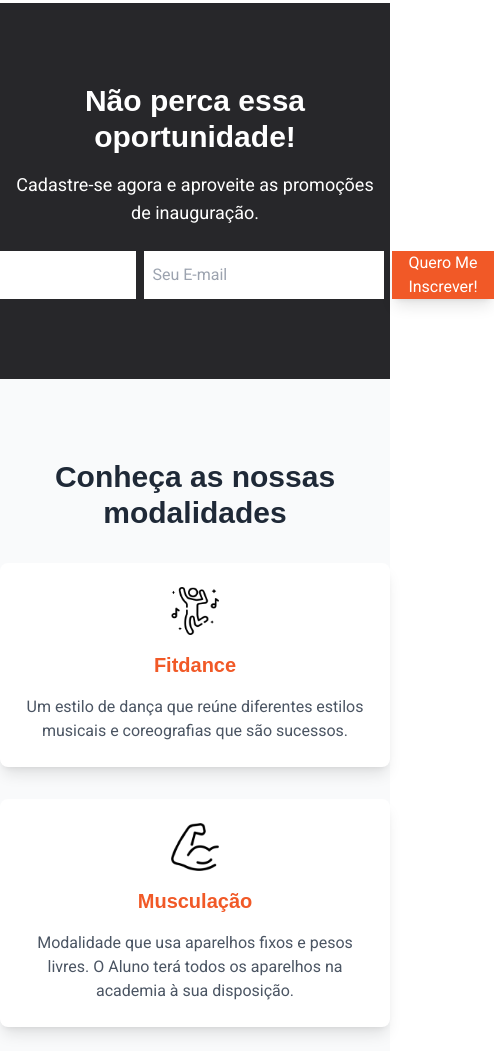
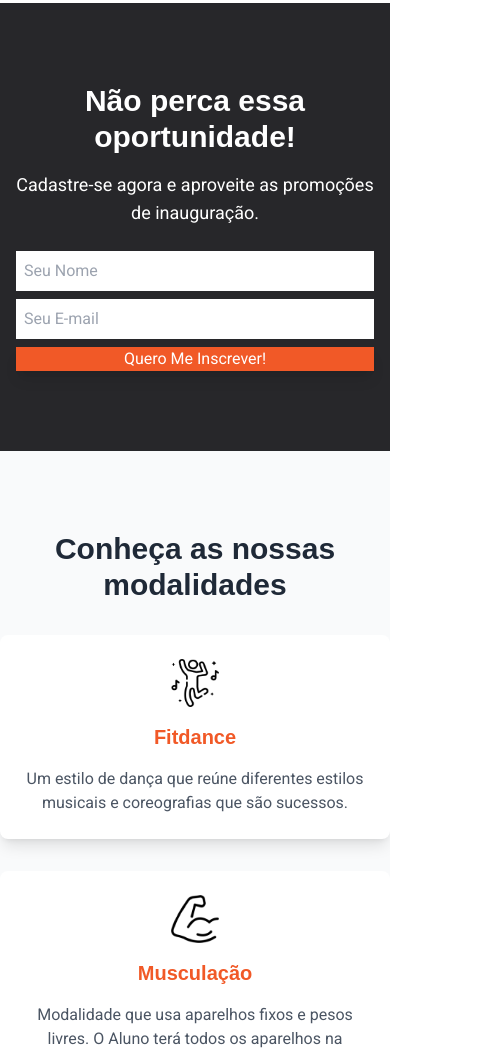
Before and after one commit to luchesigui/panobianco-sjc, an Astro site: page / in a window 390 px wide. Shown: the part 1431-2482 px from the top of the page, 494 px wide, since content can reach past the window. Built offline with nearby package versions, Linux system fonts and the light colour scheme; Astro itself is replaced by a stand-in of ours; a web font is replaced by a local one.

Commit message:
fix: mobile adjustments

```diff
--- a/src/components/CallToAction.astro
+++ b/src/components/CallToAction.astro
@@ -8,19 +8,23 @@ import Button from "./Button.astro";
     <p class="mt-4 text-lg">
       Cadastre-se agora e aproveite as promoções de inauguração.
     </p>
-    <form action="/cadastro" method="POST" class="mt-6 flex justify-center">
+    <form
+      action="/cadastro"
+      method="POST"
+      class="mt-6 flex flex-col justify-center md:flex-row"
+    >
       <input
         type="text"
         name="name"
         placeholder="Seu Nome"
-        class="mr-2 px-2 py-2 min-w-[240px]"
+        class="mb-2 md:mb-0 md:mr-2 px-2 py-2 min-w-[240px]"
         required
       />
       <input
         type="email"
         name="email"
         placeholder="Seu E-mail"
-        class="mr-2 px-2 py-2 min-w-[240px]"
+        class="mb-2 md:mb-0 md:mr-2 px-2 py-2 min-w-[240px]"
         required
       />
       <Button>Quero Me Inscrever!</Button>
```
